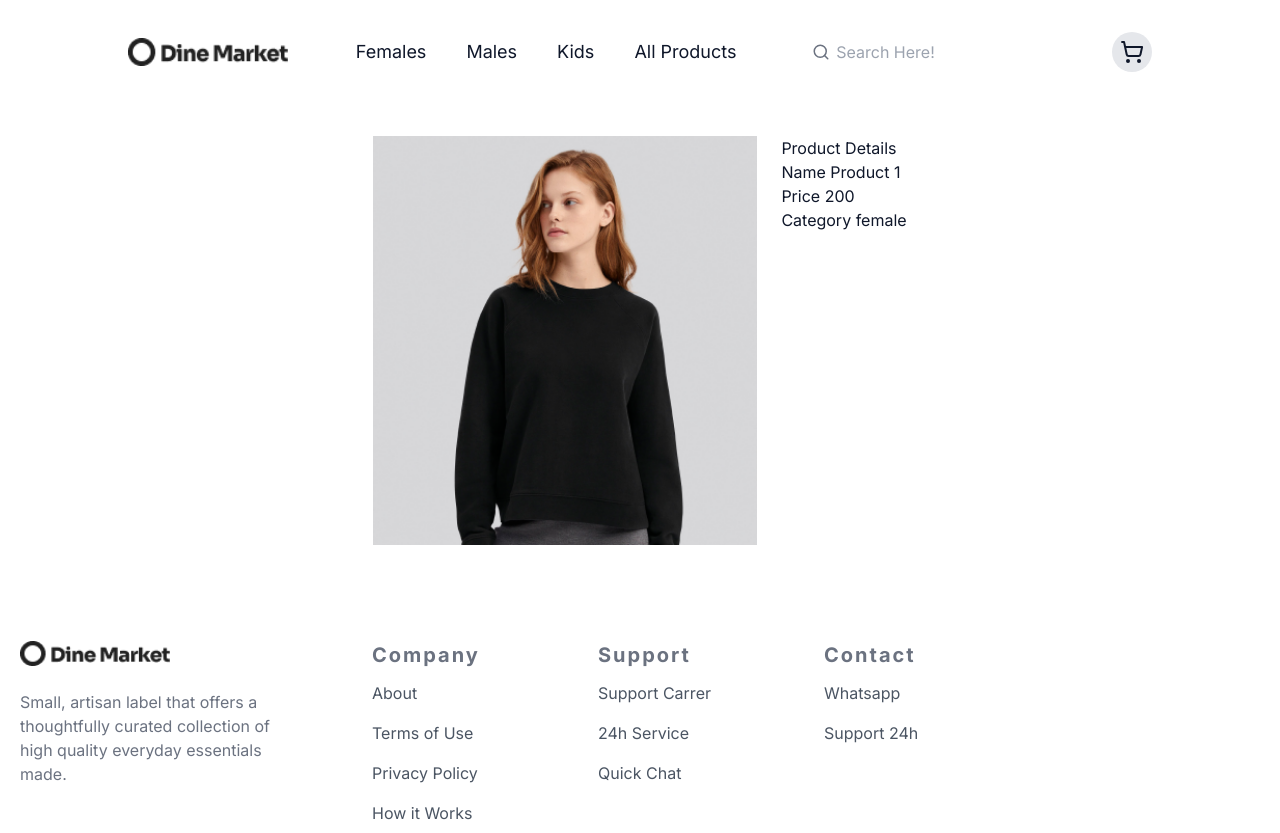
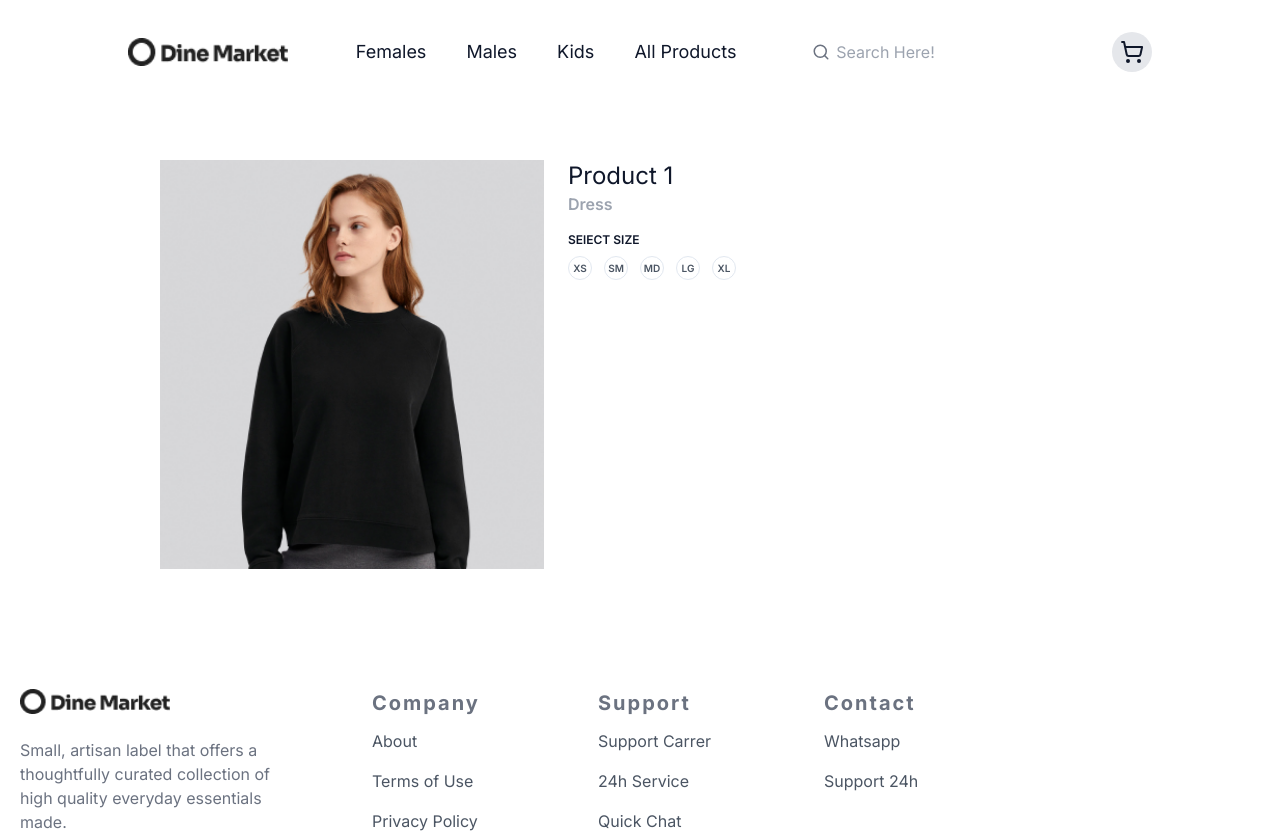
Before and after one commit to MasabBinZia/DineMarket-Ecommerce-web, a Next.js app: page /Products/1 in a window 1280 px wide. Shown: the top 833 px of the page. Built offline with nearby package versions, Linux system fonts and the light colour scheme.

Commit message:
category[id]-Page - styled

```diff
--- a/src/app/Category/[slug]/page.tsx
+++ b/src/app/Category/[slug]/page.tsx
@@ -25,7 +25,7 @@ export default function Page({ params }: { params: { slug: string } }) {
             category={products.category}
             id={products.id}
             />
-        )):<p>No Products Found</p>
+        )):<p className="text-3xl font-bold">No Products Found</p>
       }
 
   </div>
--- a/src/app/Products/[id]/page.tsx
+++ b/src/app/Products/[id]/page.tsx
@@ -5,30 +5,44 @@ const getProductsDetail = (id: number | string) => {
   return products.filter((product) => product.id == id)
 };
 
+const sizes = ["xs", "sm", "md", "lg", "xl"];
+
 
 export default function Page({ params }: { params: { id: string } }) {
   const result = getProductsDetail(params.id);
   return (
-    <div className="mt-8">
-      {/* <div className="text-center space-y-3">
-        <h3 className="text-3xl text-gray-800 font-bold capitalize">{params.id}</h3>
-      </div> */}
-      <div className='flex flex-wrap md:flex-row justify-center md:justify-evenly mt-8 md:mt-16 p-4 md:p-0'>
-        {
-          result.length > 0 ? result.map((products) => (
+    <div className='flex flex-wrap gap-y-10 py-6 px-40 mt-16'>
+      {result.length > 0 ? result.map((products) => (
         <div key={products.id} className="flex justify-between gap-6">
-              <div><Image src={products.image} alt={products.name} className="w-96" />
+          <div>
+            <Image src={products.image} alt={products.name} className="w-96" />
           </div>
           <div>
-                Product Details
-                <p>Name {products.name}</p>
-                <p>Price {products.price}</p>
-                <p>Category {products.category}</p>
+            <h1 className="text-2xl">{products.name}</h1>
+            <h2 className="text-base text-gray-400 font-semibold">{products.tagline}</h2>
+            <div>
+              <h3 className="text-xs mt-4 font-semibold ">SElECT SIZE</h3>
+              <div className="flex gap-x-3">
+              {sizes.map((item) => {
+                  return (
+
+                    <div className="w-6 h-6 mt-2 flex justify-center items-center duration-300 border rounded-full center hover:shadow-xl" >
+                      <span className="text-[10px] uppercase font-semibold text-center text-gray-600">
+                        {item}
+                      </span>
+                    </div>
+
+                  )
+                })
+              }
+               </div>
+            </div>
+            {/* <p>Price {products.price}</p>
+                <p>Category {products.category}</p> */}
           </div>
         </div>
       )) : <p>No Products Found</p>
       }
     </div>
-    </div>
   )
 };
--- a/src/ultils/mock.ts
+++ b/src/ultils/mock.ts
@@ -16,6 +16,7 @@ export const products: Product[] = [
   {
     id: 1,
     name: "Product 1",
+    tagline: "Dress",
     category: "female",
     price: 200,
     image: P1,
@@ -23,6 +24,7 @@ export const products: Product[] = [
   {
     id: 2,
     name: "Product 2",
+    tagline: "Dress",
     category: "female",
     price: 600,
     image: P2,
@@ -30,6 +32,7 @@ export const products: Product[] = [
   {
     id: 3,
     name: "Product 3",
+    tagline: "Dress",
     category: "female",
     price: 900,
     image: P3,
@@ -37,6 +40,7 @@ export const products: Product[] = [
   {
     id: 4,
     name: "Product 4",
+    tagline: "Dress",
     category: "female",
     price: 200,
     image: P4,
@@ -44,6 +48,7 @@ export const products: Product[] = [
   {
     id: 5,
     name: "Product 5",
+    tagline: "Dress",
     category: "female",
     price: 200,
     image: P5,
@@ -51,6 +56,7 @@ export const products: Product[] = [
   {
     id: 6,
     name: "Product 6",
+    tagline: "Dress",
     category: "female",
     price: 200,
     image: P6,
@@ -58,6 +64,7 @@ export const products: Product[] = [
   {
     id: 7,
     name: "Product 7",
+    tagline: "Dress",
     category: "female",
     price: 890,
     image: P7,
@@ -65,6 +72,7 @@ export const products: Product[] = [
   {
     id: 8,
     name: "Product 8",
+    tagline: "Dress",
     category: "female",
     price: 1200,
     image: P8,
@@ -72,6 +80,7 @@ export const products: Product[] = [
   {
     id: 9,
     name: "Product 9",
+    tagline: "Dress",
     category: "female",
     price: 1200,
     image: P9,
@@ -79,6 +88,7 @@ export const products: Product[] = [
   {
     id: 10,
     name: "Product 10",
+    tagline: "Dress",
     category: "male",
     price: 1200,
     image: P10,
@@ -86,6 +96,7 @@ export const products: Product[] = [
   {
     id: 11,
     name: "Product 11",
+    tagline: "Dress",
     category: "male",
     price: 1200,
     image: P11,
@@ -93,6 +104,7 @@ export const products: Product[] = [
   {
     id: 12,
     name: "Product 12",
+    tagline: "Dress",
     category: "male",
     price: 1200,
     image: P10,
@@ -100,6 +112,7 @@ export const products: Product[] = [
   {
     id: 13,
     name: "Product 13",
+    tagline: "Dress",
     category: "male",
     price: 1200,
     image: P11,
@@ -107,8 +120,25 @@ export const products: Product[] = [
   {
     id: 14,
     name: "Product 14",
+    tagline: "Dress",
     category: "kids",
     price: 1200,
-    image: P12,
+    image: P11,
+  },
+  {
+    id: 15,
+    name: "Product 15",
+    tagline: "Dress",
+    category: "female",
+    price: 1200,
+    image: P11,
+  },
+  {
+    id: 16,
+    name: "Product 16",
+    tagline: "Dress",
+    category: "kids",
+    price: 1200,
+    image: P11,
   },
 ];
--- a/src/ultils/types.ts
+++ b/src/ultils/types.ts
@@ -3,6 +3,7 @@ import { StaticImageData } from "next/image";
  export type Product ={
     id:number,
     name:string,
+    tagline:string,
     price:number,
     category:string,
     image:StaticImageData,
```
Lines whose indentation alone changed are shown as unchanged.
